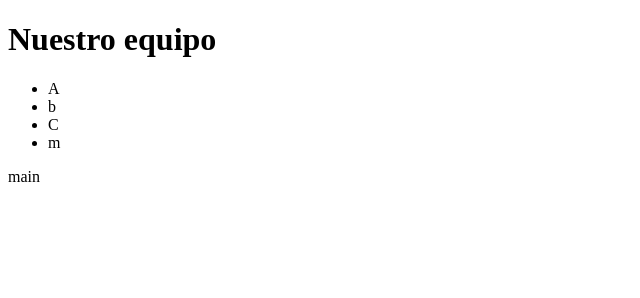
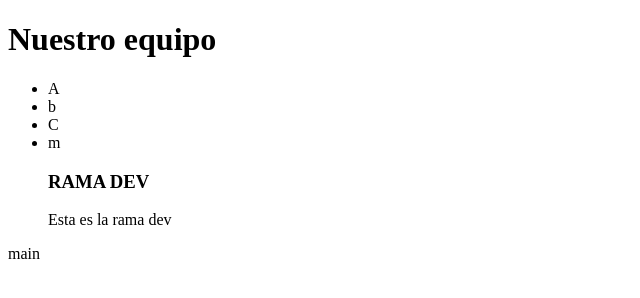
Before and after one commit to pedritoeldulce/ComandosGit, a plain HTML site: page pages/equipo.html in a window 1280 px wide. Shown: the whole page, without its empty margins (0-640 px from the left). Drawn offline with Linux system fonts and the light colour scheme.

Commit message:
info de la rama DEV en equipo.html

```diff
--- a/pages/equipo.html
+++ b/pages/equipo.html
@@ -13,6 +13,9 @@
         <li>b</li>
         <li>C</li>
         <li>m</li>
+
+    <h3>RAMA DEV</h3>
+    <p>Esta es la rama dev</p>
     </ul>
     <p>main</p>
 </body>
```
Also changed, not shown: 1 other file.
